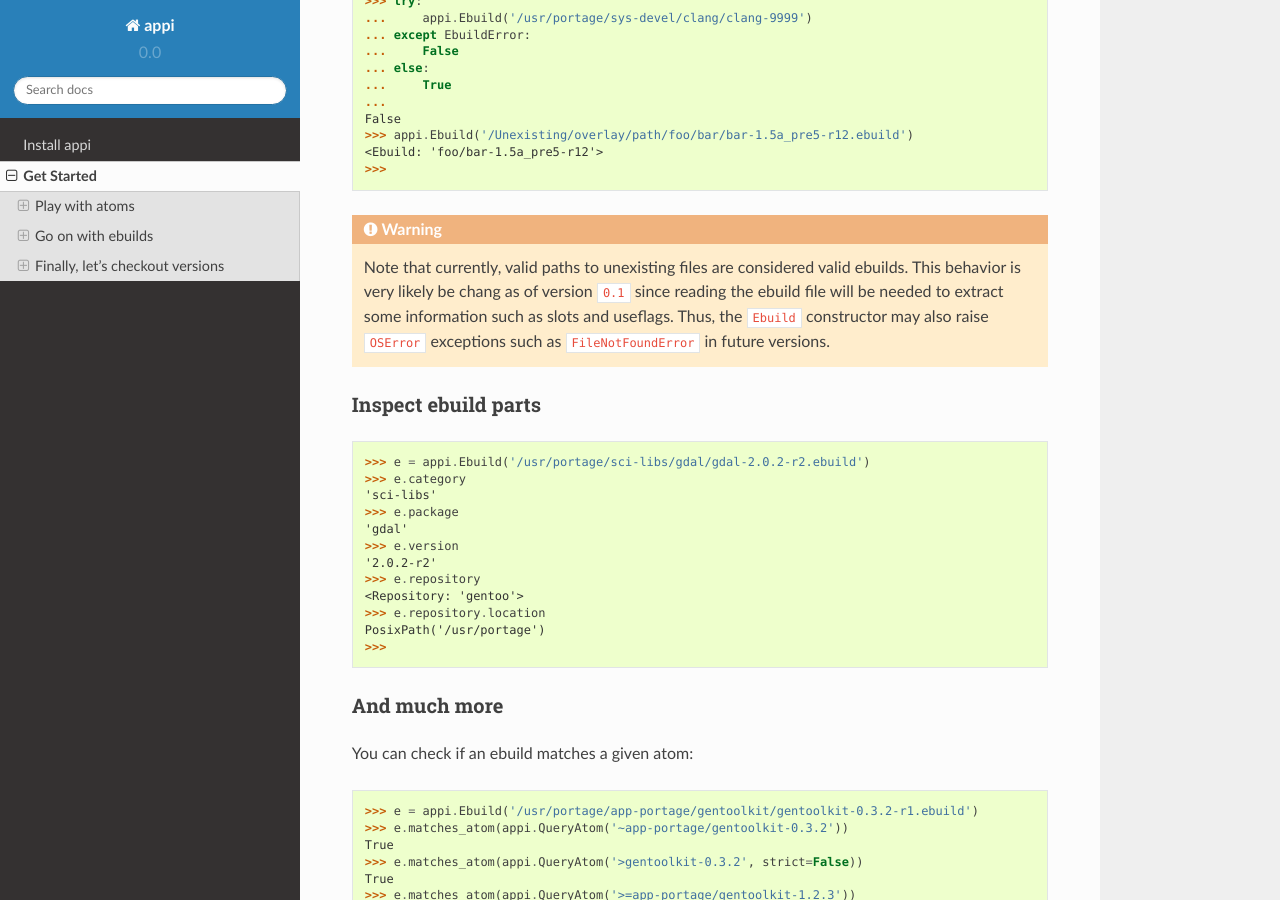
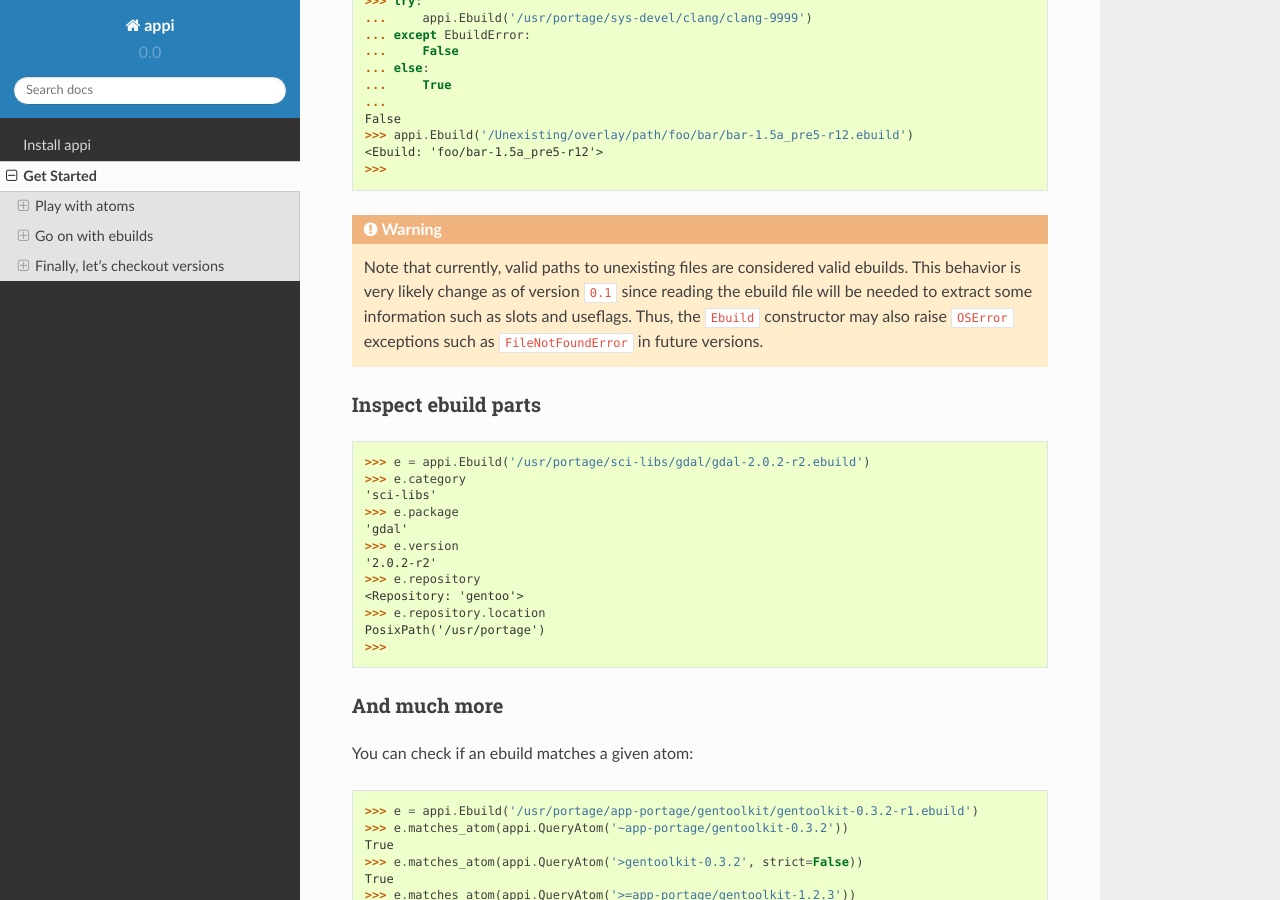
Before and after one commit to funtoo/appi, a Sphinx documentation site: the page built from docs/getstarted.rst, in a window 1280 px wide and 900 px high, scrolled down 3118 px. Built offline with Sphinx 7.4.7 and the Read the Docs theme 2.0.0, drawn with Linux system fonts in a browser that asks for light colours.

Commit message:
[doc] finished uncompleted typo

```diff
--- a/docs/getstarted.rst
+++ b/docs/getstarted.rst
@@ -175,7 +175,7 @@ Just as with atoms, you can check the validity of an ebuild by instantiating it.
     >>>
 
 .. warning:: Note that currently, valid paths to unexisting files are considered valid
-             ebuilds. This behavior is very likely be chang as of version ``0.1`` since
+             ebuilds. This behavior is very likely change as of version ``0.1`` since
              reading the ebuild file will be needed to extract some information such as
              slots and useflags. Thus, the ``Ebuild`` constructor may also raise
              ``OSError`` exceptions such as ``FileNotFoundError`` in future versions.
```
